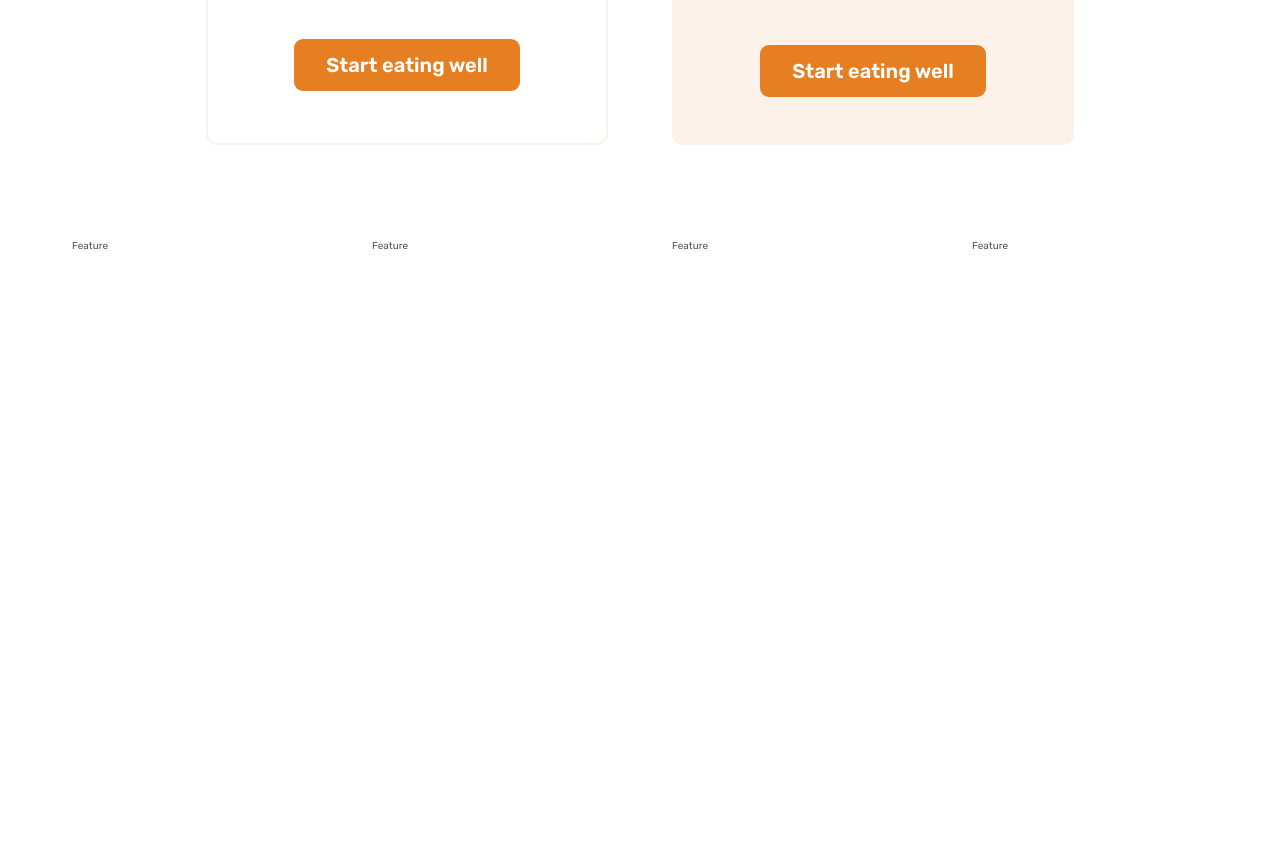
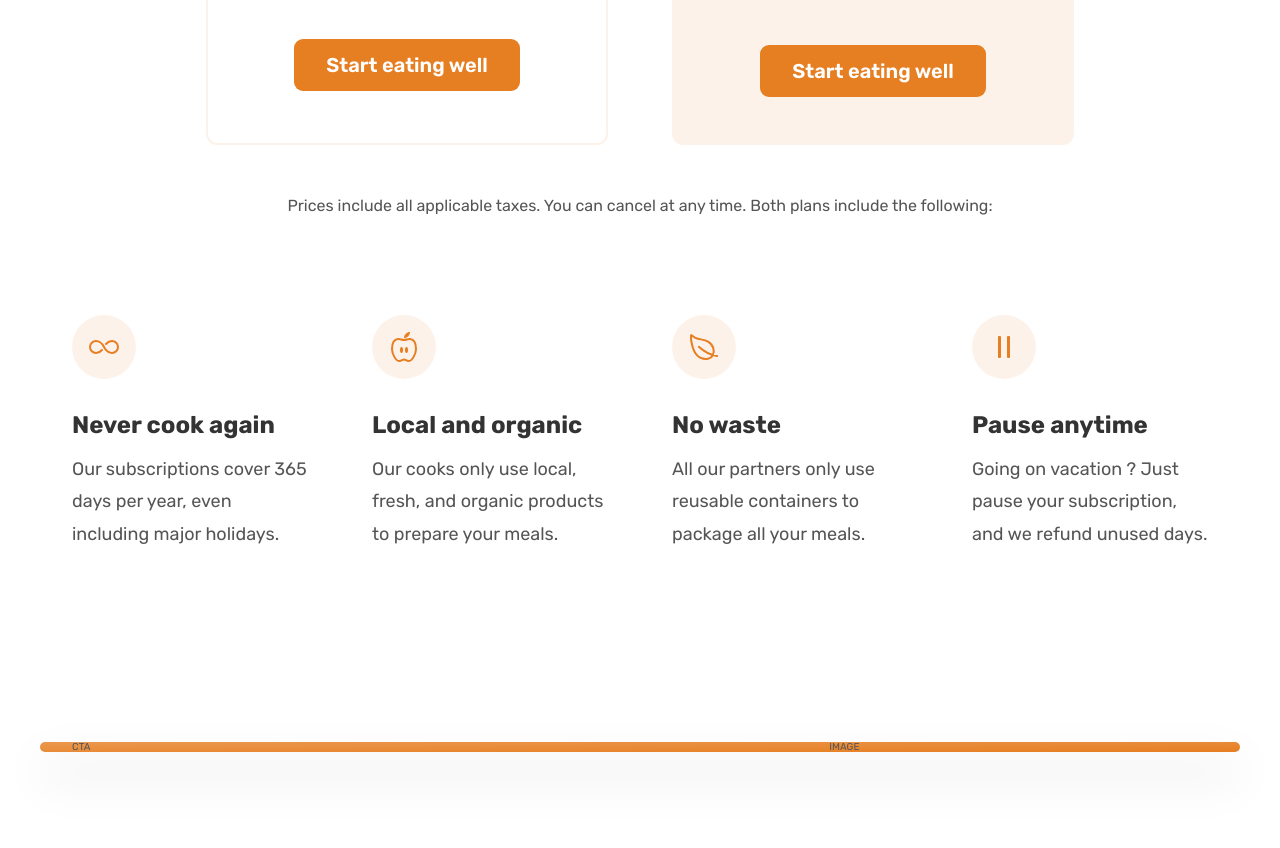
Before and after one commit to ViktorGeorgiev98/omnifoodWebApp, a plain HTML site: page src/main/html/omnifood.html in a window 1280 px wide. Shown: the part 5320-6168 px from the top of the page. Before the commit the page ends 5667 px from the top, so only its background shows below. Drawn offline with nearby package versions, Linux system fonts and the light colour scheme; files whose address does not match are found by name.

Commit message:
started work on call to action section

```diff
--- /dev/null
+++ b/src/main/css/callToAction.css
@@ -0,0 +1,14 @@
+.section-cta {
+    padding: 9.6rem 0;
+}
+
+.cta {
+    display: grid;
+    grid-template-columns: 2fr 1fr;
+    /* background-color: #e67e22; */
+    box-shadow: 0 2.4rem 4.8rem rgba(0, 0, 0, 0.15);
+    border-radius: 11px;
+    background-image: linear-gradient(to right bottom, #eb984e, #e67e22);
+    /* temp */
+    /* height: 50rem; */
+}
--- a/src/main/css/pricingSection.css
+++ b/src/main/css/pricingSection.css
@@ -69,3 +69,33 @@
     text-align: center;
     margin-top: 4.8rem;
 }
+
+.feature-icon {
+    color: #e67e22;
+    height: 3.2rem;
+    width: 3.2rem;
+    background-color: #fdf2e9;
+    margin-bottom: 3.2rem;
+    padding: 1.6rem;
+    border-radius: 50%;
+}
+
+.feature-title {
+    font-size: 2.4rem;
+    font-weight: 700;
+    color: #333;
+    margin-bottom: 1.6rem;
+
+}
+
+.feature-text {
+    font-size: 1.8rem;
+    line-height: 1.8;
+}
+
+.plan-details {
+    font-size: 1.6rem;
+    line-height: 1.6;
+    text-align: center;
+
+}
--- a/src/main/css/style.css
+++ b/src/main/css/style.css
@@ -7,3 +7,4 @@
 @import url("../css/meals.css");
 @import url("../css/sectionTestimonials.css");
 @import url("../css/pricingSection.css");
+@import url("../css/callToAction.css");
--- a/src/main/html/omnifood.html
+++ b/src/main/html/omnifood.html
@@ -331,7 +331,7 @@
                 <span class="subheading center-text">Pricing</span>
                 <h2 class="heading-secondary">Eating well without breaking the bank</h2>
             </div>
-            <div class="container grid grid--2-cols">
+            <div class="container grid grid--2-cols margin-bottom-md">
                 <div class="pricing-plan pricing-plan--starter">
                     <header class="plan-header">
                         <p class="plan-name">Starter</p>
@@ -397,12 +397,54 @@
                     </div>
                 </div>
             </div>
-
+            <div class="container grid">
+                <aside class="plan-details">
+                    Prices include all applicable taxes. You can cancel at
+                    any time. Both plans include the following:
+                </aside>
+            </div>
             <div class="container grid grid--4-cols">
-                <div class="feature">Feature</div>
-                <div class="feature">Feature</div>
-                <div class="feature">Feature</div>
-                <div class="feature">Feature</div>
+                <div class="feature">
+                    <ion-icon class="feature-icon" name="infinite-outline"></ion-icon>
+                    <p class="feature-title">Never cook again</p>
+                    <p class="feature-text">
+                        Our subscriptions cover 365 days per
+                        year, even including major holidays.
+                    </p>
+                </div>
+                <div class="feature">
+                    <ion-icon class="feature-icon" name="nutrition-outline"></ion-icon>
+                    <p class="feature-title">Local and organic</p>
+                    <p class="feature-text">
+                        Our cooks only use local, fresh, and organic products
+                        to prepare your meals.
+                    </p>
+                </div>
+                <div class="feature">
+                    <ion-icon class="feature-icon" name="leaf-outline"></ion-icon>
+                    <p class="feature-title">No waste</p>
+                    <p class="feature-text">
+                        All our partners only use reusable containers to package all your meals.
+                    </p>
+                </div>
+                <div class="feature">
+                    <ion-icon class="feature-icon" name="pause-outline"></ion-icon>
+                    <p class="feature-title">Pause anytime</p>
+                    <p class="feature-text">
+                        Going on vacation ? Just pause your subscription, and
+                        we refund unused days.
+                    </p>
+                </div>
+            </div>
+        </section>
+        <section class="section-cta">
+            <div class="container cta">
+                <div class="cta-text-box">
+                    CTA
+                </div>
+                <div class="cta-img-box">
+                    IMAGE
+                </div>
             </div>
         </section>
     </main>
```
